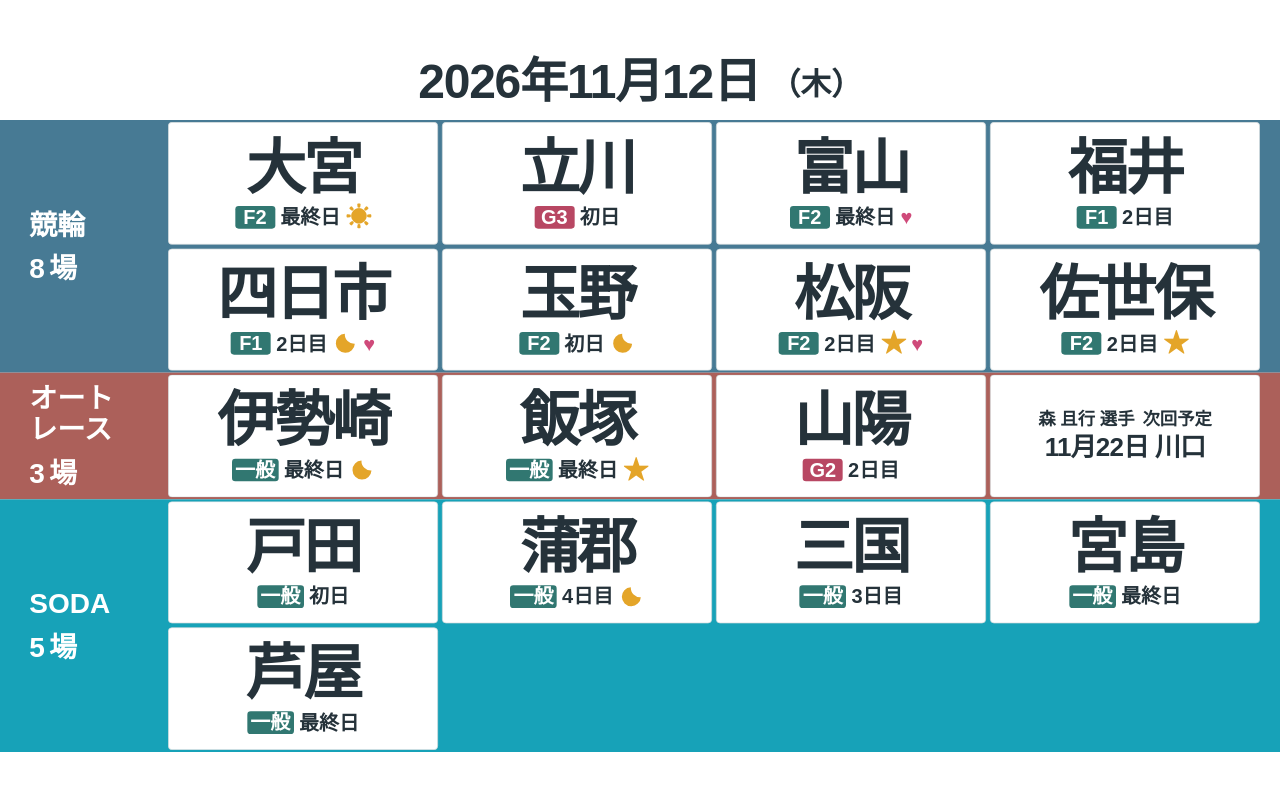
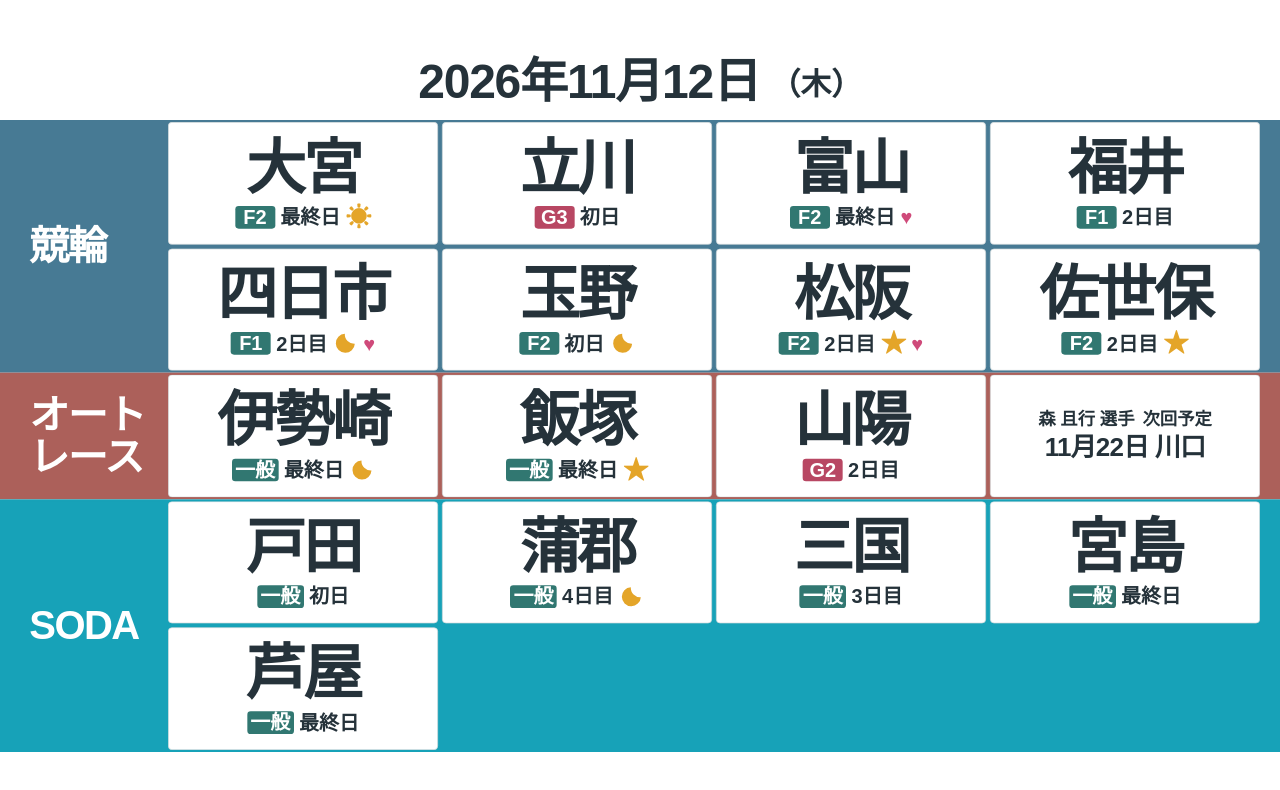
Before and after one commit to nobusukeyanagi/assembly, a plain HTML site: page index.html in a window 1280 px wide. Drawn offline with Linux system fonts and the light colour scheme.

Commit message:
style: use 60px sport headings without venue counts

```diff
--- a/app.js
+++ b/app.js
@@ -81,7 +81,6 @@ function entries(id,section,stale){
   const root=get(id+'-entries');
   const records=section&&Array.isArray(section.items)?section.items:[];
   const max=limits[id];
-  get(id+'-count').textContent=stale||!section||section.status==='error'?'—':records.length;
   const tiles=records.slice(0,max);
   if(stale){error(root,'本日の情報を確認中');return}
   if(!section||section.status==='error'){
--- a/index.html
+++ b/index.html
@@ -13,11 +13,11 @@
   <header class="header"><h1><span id="date">--月--日</span><span id="weekday">（--）</span></h1></header>
   <div class="dashboard">
     <section class="panel keirin" aria-label="競輪開催情報">
-      <header class="panel-head"><div class="title-group"><i class="stripe s-keirin"></i><h2>競輪</h2></div><span class="count"><b id="keirin-count">—</b> 場</span></header>
+      <header class="panel-head"><h2>競輪</h2></header>
       <div class="entries" id="keirin-entries">読み込み中…</div>
     </section>
     <section class="panel auto" aria-label="オートレース開催情報">
-      <header class="panel-head"><div class="title-group"><i class="stripe s-auto"></i><h2>オート<br>レース</h2></div><span class="count"><b id="auto-count">—</b> 場</span></header>
+      <header class="panel-head"><h2>オート<br>レース</h2></header>
       <div class="entries auto-tiles" id="auto-tiles">
         <div class="auto-items" id="auto-entries">読み込み中…</div>
         <section class="entry mori-tile" aria-label="森且行選手の出走予定">
@@ -27,7 +27,7 @@
       </div>
     </section>
     <section class="panel soda" aria-label="SODA開催場情報">
-      <header class="panel-head"><div class="title-group"><i class="stripe s-soda"></i><h2>SODA</h2></div><span class="count"><b id="soda-count">—</b> 場</span></header>
+      <header class="panel-head"><h2>SODA</h2></header>
       <div class="entries" id="soda-entries">読み込み中…</div>
     </section>
   </div>
--- a/styles.css
+++ b/styles.css
@@ -101,40 +101,14 @@ h1 {
 .keirin .panel-head { background: var(--keirin); }
 .auto .panel-head { background: var(--auto); }
 .soda .panel-head { background: var(--soda); }
-.title-group {
-  display: flex;
-  align-items: center;
-  gap: 8px;
-  min-width: 0;
-}
-.stripe { display: none; }
-.s-keirin { background: var(--keirin); }
-.s-auto { background: var(--auto); }
-.s-soda { background: var(--soda); }
-h2 {
-  font-size: 42px;
+.panel-head h2 {
+  color: #fff;
+  font-size: 60px;
   font-weight: 900;
-  line-height: 1.12;
+  line-height: 1.05;
+  letter-spacing: -.04em;
   margin: 0;
   white-space: nowrap;
-}
-.panel-head h2 { color: #fff; }
-.count {
-  display: flex;
-  align-items: baseline;
-  gap: 6px;
-  margin-left: 0;
-  color: #fff;
-  font-size: 42px;
-  font-weight: 900;
-  line-height: 1.12;
-}
-.count b {
-  color: #fff;
-  font-size: inherit;
-  font-weight: inherit;
-  font-variant-numeric: tabular-nums;
-  line-height: inherit;
 }
 .entries {
   display: grid;
```
